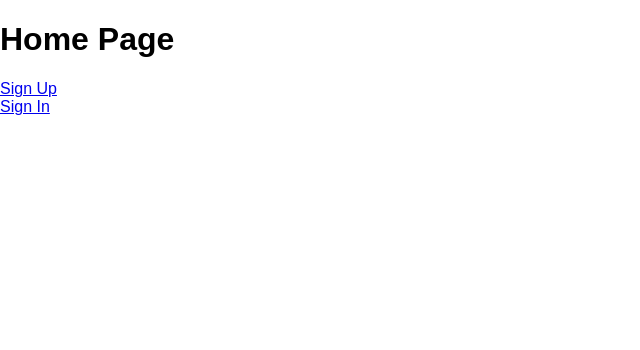
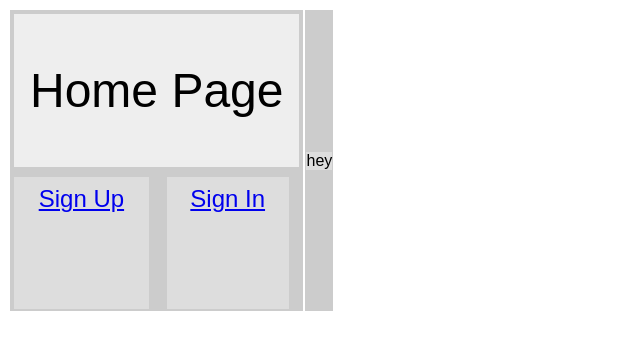
Before and after one commit to TheSithCoder/Mentorflow, a React (Create React App) app in the folder app/client/: page / in a window 1280 px wide. Shown: the top 350 px of the page, without its empty margins (0-640 px from the left). Built offline with nearby package versions, Linux system fonts and the light colour scheme.

Commit message:
home page formatting

```diff
--- a/app/client/src/home.js
+++ b/app/client/src/home.js
@@ -6,12 +6,51 @@ import {Link} from 'react-router-dom';
 class Home extends Component{
     render(){
         return (
-            <div>
-                <h1>Home Page</h1>
-                <Link to='/signup'>Sign Up</Link>
-                <br />
-                <Link to="/signin">Sign In</Link>
-                <br/>
+            <div style={{"margin":"8px"}}>
+                <table>
+                    <tbody>
+                        <tr>
+                            <style>
+                                {"td { height: 8em; background-color: #ccc; }"}
+                            </style>
+                            <td>
+                                <style>
+                                    {".buttonspace { background-color: #ddd; text-align: center; padding: 8px; display: inline-block; width: 80%; height: 90%; }"}
+                                    {".buttonspace a { font-size: 150%; }"}
+                                    {"td { margin: auto; }"}
+                                </style>
+                                <table>
+                                    <tbody>
+                                        <tr>
+                                            <td colspan="2">
+                                                <div style={{"background-color":"#eee", "padding":"1px 16px", "margin-bottom":"8px"}}>
+                                                    <p style={{"font-size":"300%"}}>Home Page</p>
+                                                </div>
+                                            </td>
+                                        </tr>
+                                        <tr>
+                                            <td>
+                                                <div class="buttonspace">
+                                                    <Link to='/signup'>Sign Up</Link>
+                                                </div>
+                                            </td>
+                                            <td>
+                                                <div class="buttonspace">
+                                                    <Link to="/signin">Sign In</Link>
+                                                </div>
+                                            </td>
+                                        </tr>
+                                    </tbody>
+                                </table>
+                            </td>
+                            <td>
+                                <div style={{"background-color":"#ddd"}}>
+                                    <p>hey</p>
+                                </div>
+                            </td>
+                        </tr>
+                    </tbody>
+                </table>
             </div>
         );
     }
--- a/app/client/src/userhome.js
+++ b/app/client/src/userhome.js
@@ -73,7 +73,7 @@ class UserHome extends Component{
     render(){
         return (
             <div>
-                <div>
+                <div style={{"border-style":"none none solid none", "border-width":"1px"}}>
                     <table style={{"width":"100%"}}>
                         <tbody>
                             <tr>
@@ -94,8 +94,8 @@ class UserHome extends Component{
                         </tbody>
                     </table>
                 </div>
-                <div style={{"border-style":"none none solid none", "border-width":"1px", "width":"100%"}} />
                 <div style={{"margin":"8px"}}>
+                    <div>
                         <h2>Requests for guidance</h2>
                         <div style={{"margin":"8px"}}>
                         {
@@ -112,7 +112,7 @@ class UserHome extends Component{
                         }
                         </div>
                     </div>
-                <div style={{"margin":"8px"}}>
+                    <div>
                         <h2>Mentoring Chats</h2>
                         <div style={{"margin":"8px"}}>
                         {
@@ -127,6 +127,7 @@ class UserHome extends Component{
                                 </div>
                             ) : null))
                         }
+                        </div>
                     </div>
                 </div>
                 <Modal isOpen={this.state.showNewRequest}>
```
Lines whose indentation alone changed are shown as unchanged.
